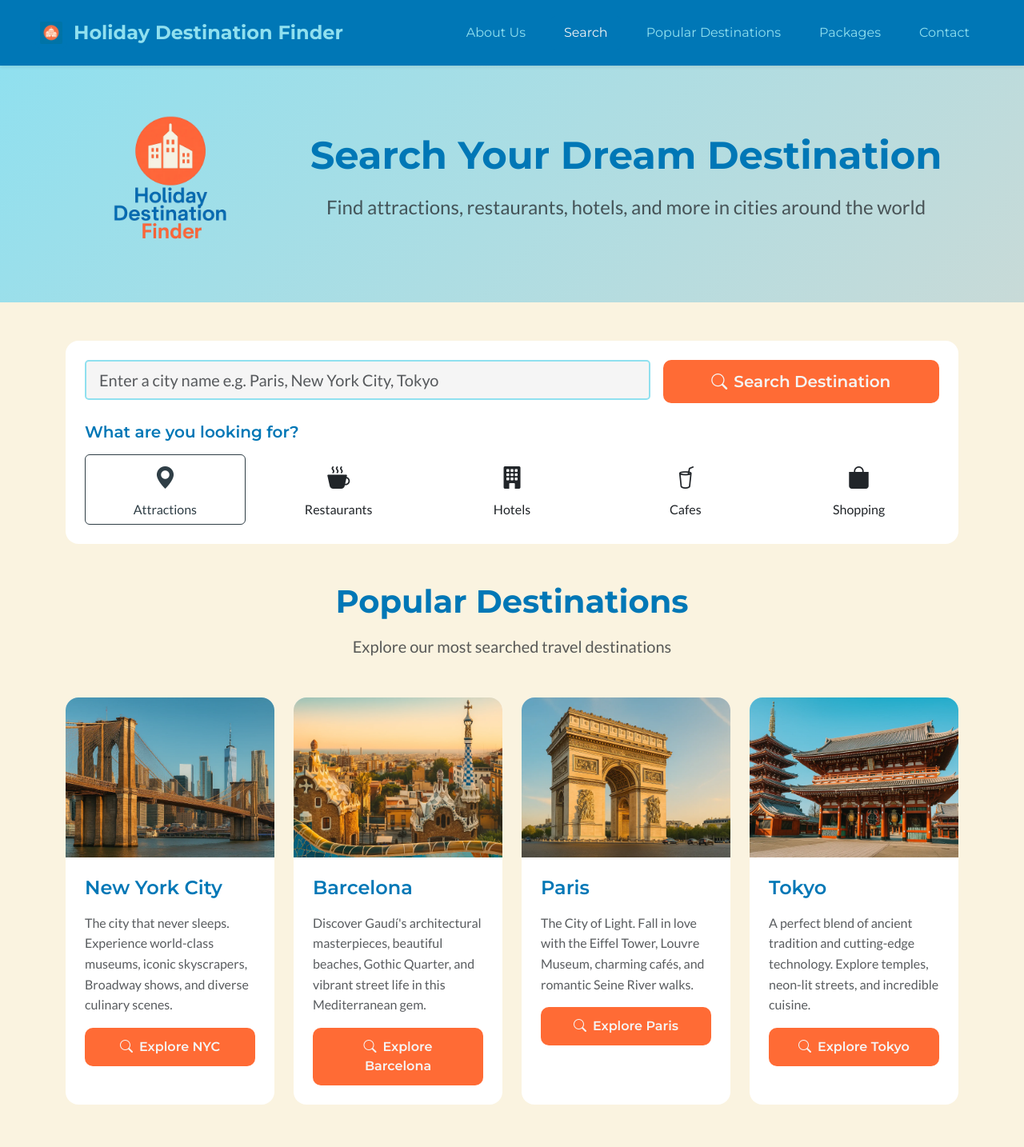
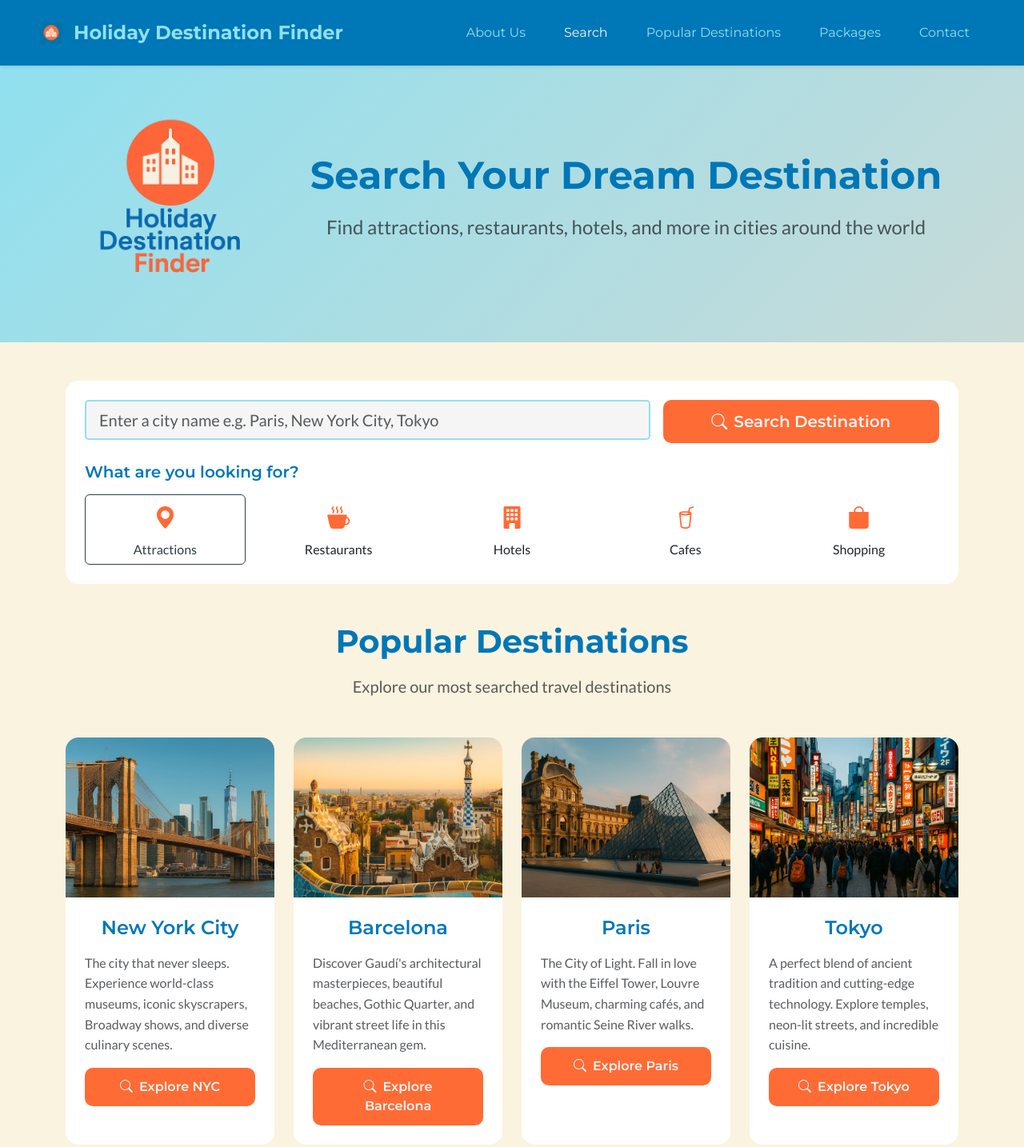
Before and after one commit to rpires71/milestone2, a plain HTML site: page search.html in a window 1280 px wide. Shown: the top 1434 px of the page at 80% size. Drawn offline with nearby package versions, Linux system fonts and the light colour scheme; some packages are replaced by stand-ins of ours.

Commit message:
Text and colour adjustments in the search.html file.

```diff
--- a/assets/css/style.css
+++ b/assets/css/style.css
@@ -133,6 +133,10 @@ html {
     background-color: var(--coral-orange);
     transform: translateY(-3px);
     box-shadow: 0 10px 20px rgba(255, 107, 53, 0.3);
+}
+
+.btn-action i {
+    color: var(--coral-orange) !important;  /* Coral orange icons */
 }
 
 /* ========================================
@@ -402,6 +406,10 @@ html {
     transform: scale(1.05);
 }
 
+.destination-tile h4 {
+    text-align: center;  /* Centers the city names */
+}
+
 /* ========================================
    Forms
    ======================================== */
--- a/search.html
+++ b/search.html
@@ -72,7 +72,7 @@
         <!-- Globe Icon - Left Side -->
         <div class="col-lg-3 text-center mb-4 mb-lg-0">
           <img src="assets/images/logo-main.webp" alt="Official Logo Icon" class="logo-main-icon img-fluid"
-            style="max-width: 200px;">
+            style="max-width: 250px;">
         </div>
 
         <!-- Title and Subtitle - Right Side -->
@@ -235,7 +235,7 @@
           <div class="col-md-6 col-lg-3">
             <div class="destination-tile bg-white rounded-4 shadow-md overflow-hidden h-100">
               <div class="destination-image">
-                <img src="assets/images/img-2-paris.webp" alt="Paris" class="w-100" style="height: 200px; object-fit: cover;">
+                <img src="assets/images/img-3-paris.webp" alt="Paris" class="w-100" style="height: 200px; object-fit: cover;">
               </div>
               <div class="destination-content p-4">
                 <h4 class="text-ocean-blue mb-3">Paris</h4>
@@ -254,7 +254,7 @@
           <div class="col-md-6 col-lg-3">
             <div class="destination-tile bg-white rounded-4 shadow-md overflow-hidden h-100">
               <div class="destination-image">
-                <img src="assets/images/img-2-tokyo.webp" alt="Tokyo" class="w-100" style="height: 200px; object-fit: cover;">
+                <img src="assets/images/img-3-tokyo.webp" alt="Tokyo" class="w-100" style="height: 200px; object-fit: cover;">
               </div>
               <div class="destination-content p-4">
                 <h4 class="text-ocean-blue mb-3">Tokyo</h4>
```
Also changed, not shown: index.html (+1 -1 lines), assets/images/img-3-paris.webp (added), assets/images/img-3-tokyo.webp (added).
